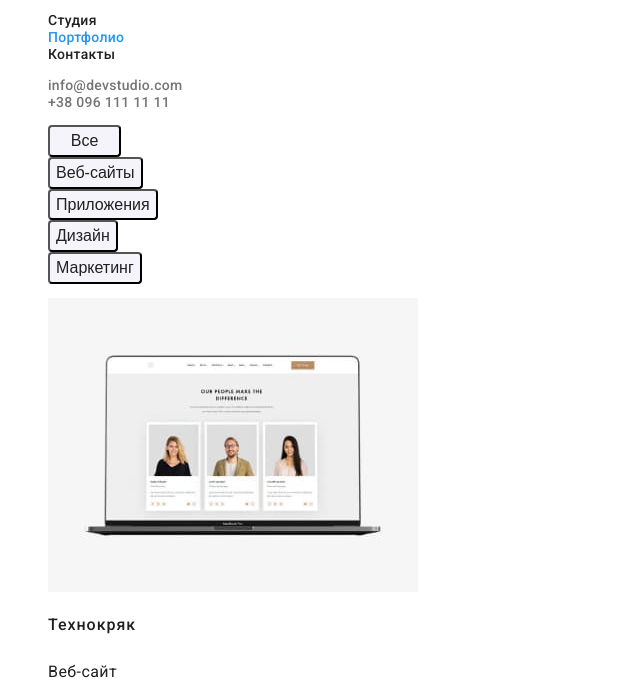
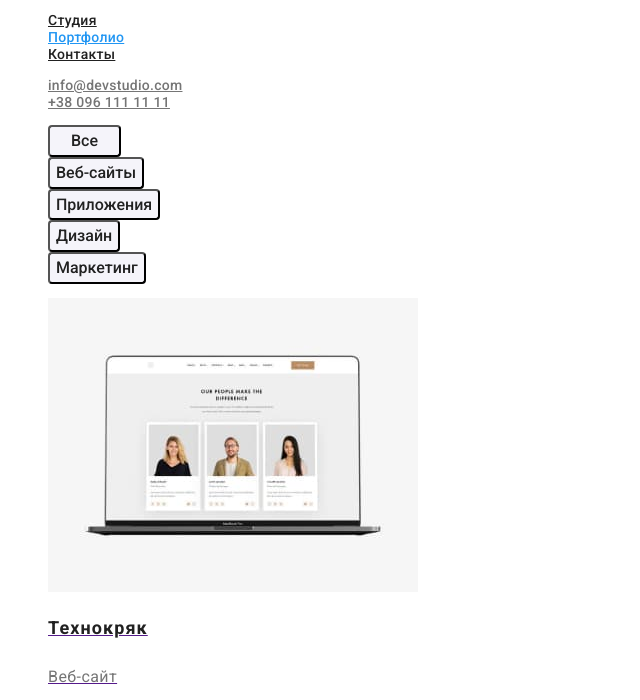
Before and after one commit to Enjoy3325/github-home-work, a plain HTML site: page portfolio.html in a window 1280 px wide. Shown: the part 41-741 px from the top of the page, without its empty margins (0-640 px from the left). Drawn offline with Linux system fonts and the light colour scheme.

Commit message:
corrected, add inherit

```diff
--- a/css/styles.css
+++ b/css/styles.css
@@ -115,6 +115,7 @@ ul {
 }
 /* ---------------------------------------------------------------КНОПКА ЗАКАЗАТЬ УСЛУГУ------------------------------------------------ */
 .issue {
+  font-family: inherit;
   background: var(--accent-color);
   cursor: pointer;
   color: var(--white-color);
@@ -178,6 +179,7 @@ ul {
 /* -------------------------------------------------------------------КНОПКА РАЗДЕЛ "ВСЕ"---------------------------------------------- */
 
 .all {
+  font-family: inherit;
   background: var(--fone-comand-color);
   color: var(--title-text-color);
   line-height: 1.62;
@@ -193,6 +195,7 @@ ul {
 }
 /* -----------------------------------------------------------------КНОПКА РАЗДЕЛ "ВЕБ-САЙТЫ"---------------------------------------------- */
 .web-sites {
+  font-family: inherit;
   background: var(--fone-comand-color);
   color: var(--title-text-color);
   border-radius: 4px;
@@ -209,6 +212,7 @@ ul {
 
 /* ------------------------------------------------------------------КНОПКА РАЗДЕЛ "ПРИЛОЖЕНИЕ"--------------------------------------------------- */
 .applications {
+  font-family: inherit;
   background: var(--fone-comand-color);
   color: var(--title-text-color);
   border-radius: 4px;
@@ -224,6 +228,7 @@ ul {
 }
 /* -----------------------------------------------------------------КНОПКА РАЗДЕЛ "ДИЗАЙН"-------------------------------------------------------- */
 .design {
+  font-family: inherit;
   background: var(--fone-comand-color);
   color: var(--title-text-color);
   border-radius: 4px;
@@ -239,6 +244,7 @@ ul {
 }
 /* ----------------------------------------------------------------КНОПКА РАЗДЕЛ "МАРКЕТИНГ"---------------------------------------------------------- */
 .marketing {
+  font-family: inherit;
   background: var(--fone-comand-color);
   color: var(--title-text-color);
   border-radius: 4px;
@@ -259,17 +265,15 @@ ul {
   font-size: 18px;
   line-height: 2;
   letter-spacing: 0.06em;
-  font-weight: 500;
-  font-size: 16px;
 }
-
-a {
-  color: var(--title-text-color);
+name-project a {
+  font-family: inherit;
   text-decoration: none;
 }
 .project {
   font-size: 16px;
   line-height: 1.88;
+  color: var(--primary-text-color);
 }
 
 /* -----------------------------------------------------------------------КОНТАКТЫ------------------------------------------------------------------------------- */
```
